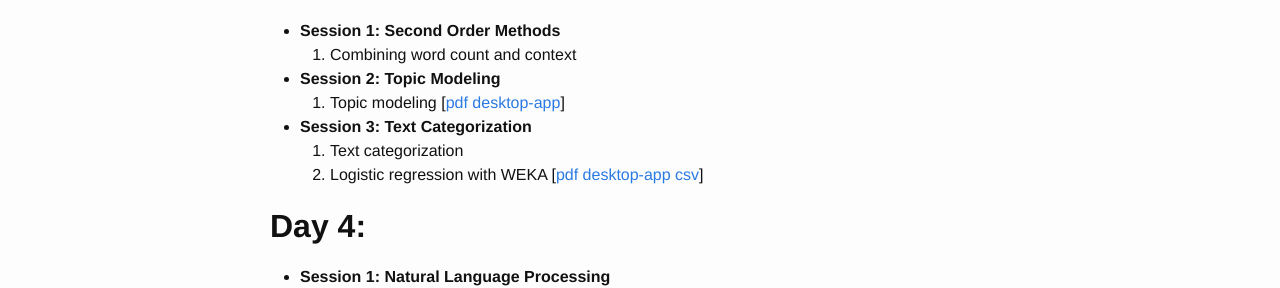
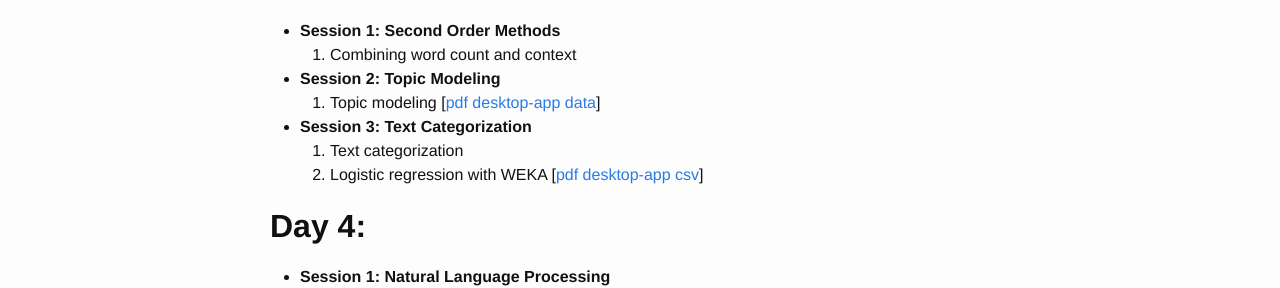
Before and after one commit to senderle/hilt-text-analysis, a Jekyll site: the page built from _posts/2016-07-22-hilt-2016-syllabus.markdown, in a window 1280 px wide. Shown: the part 928-1216 px from the top of the page. Built offline with Jekyll 4.4.1, drawn with Linux system fonts in a browser that asks for light colours.

Commit message:
add link to corpus

```diff
--- a/_posts/2016-07-22-hilt-2016-syllabus.markdown
+++ b/_posts/2016-07-22-hilt-2016-syllabus.markdown
@@ -35,7 +35,7 @@ categories: syllabus
 * **Session 1: Second Order Methods**
     1. Combining word count and context
 * **Session 2: Topic Modeling**
-    1. Topic modeling [[pdf](https://github.com/senderle/hilt-text-analysis/blob/master/Topic%20Modeling%20Howto%20HILT%202016.pdf) [desktop-app](https://github.com/senderle/topic-modeling-tool)]
+    1. Topic modeling [[pdf](https://github.com/senderle/hilt-text-analysis/blob/master/Topic%20Modeling%20Howto%20HILT%202016.pdf) [desktop-app](https://github.com/senderle/topic-modeling-tool) [data](https://github.com/senderle/hilt-text-analysis/raw/master/slave-narrative-topic-model.zip)]
 * **Session 3: Text Categorization**
     1. Text categorization
     2. Logistic regression with WEKA [[pdf](https://github.com/senderle/hilt-text-analysis/blob/master/Logistic%20Regression%20with%20Weka%20-%20HILT%202016.pdf) [desktop-app](http://www.cs.waikato.ac.nz/ml/weka/) [csv](https://github.com/senderle/hilt-text-analysis/tree/master/paceofchange-flat)]
```
